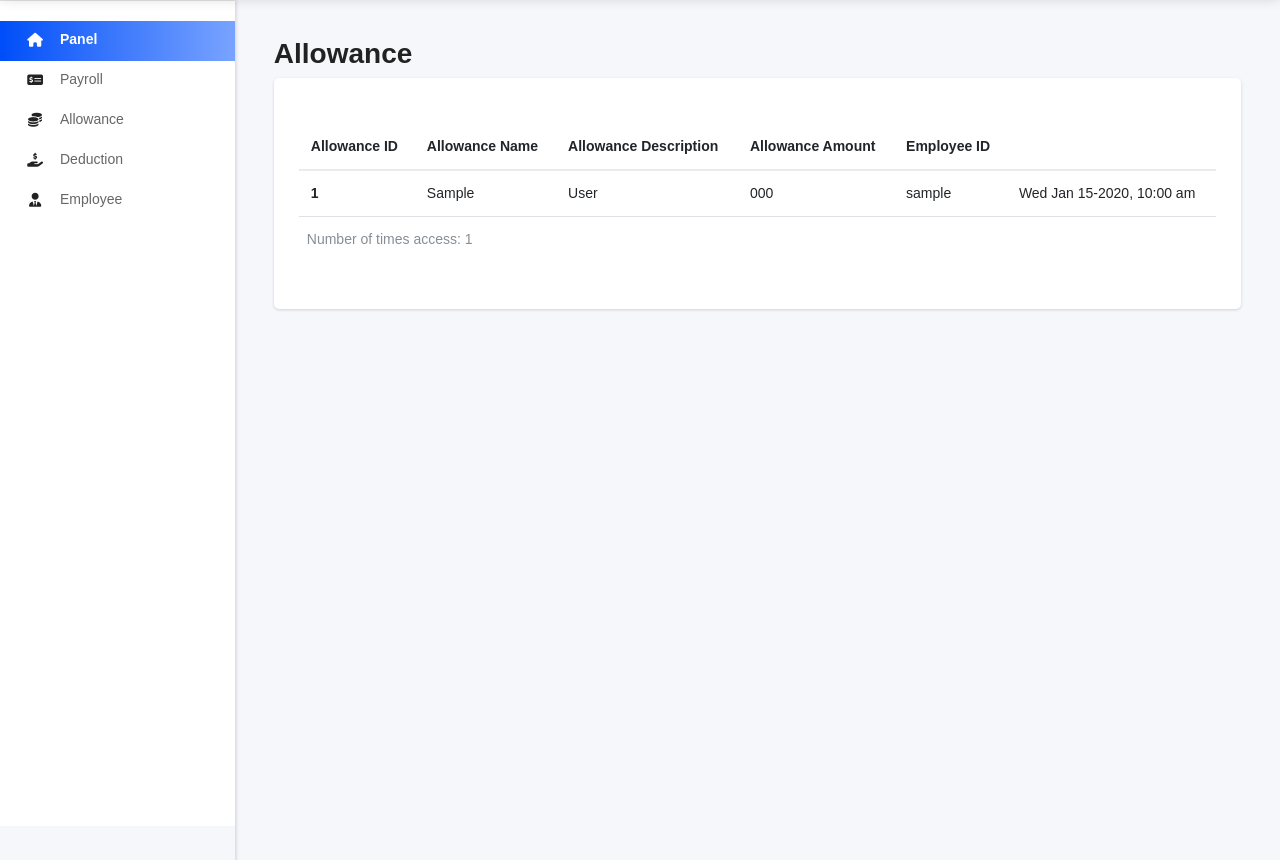
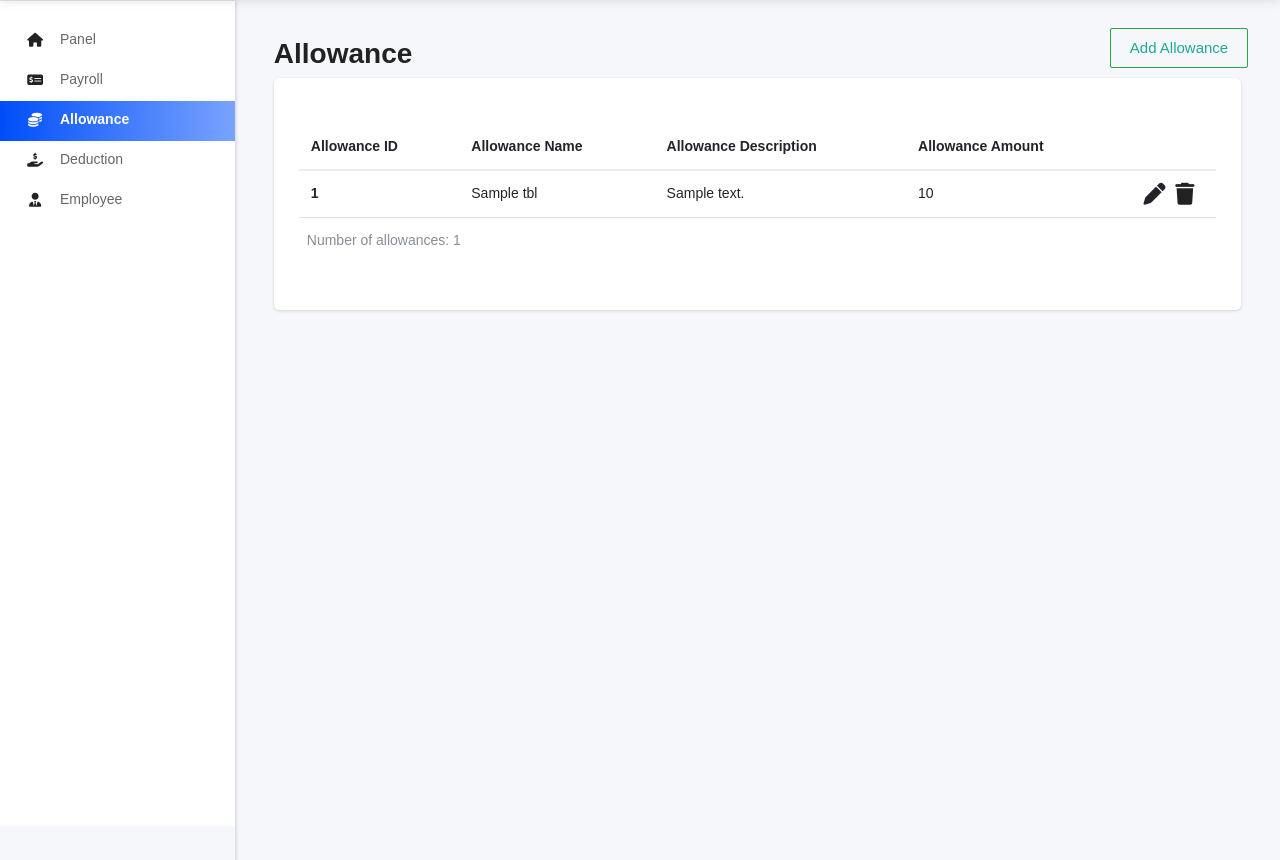
Before and after one commit to denuden/AMK, a PHP site: page /admin-allowance-manage.php in a window 1280 px wide. Shown: the part 56-916 px from the top of the page. Run offline with PHP 8.4, Linux system fonts and the light colour scheme; the visitor is signed in with stand-in values (Sample User, id 1); tables that the repository leaves empty or names only in its code hold one stand-in row (values such as "Sample post"); some libraries are stand-ins or nearby versions.

Commit message:
added allowance add-edit

```diff
--- a/admin-allowance-manage.php
+++ b/admin-allowance-manage.php
@@ -9,7 +9,7 @@
 ?>
 
     <!-- Custom styles for this template -->
-    <link href="css/admin-panel.css" rel="stylesheet">
+    <link href="css/admin-employee-manage.css" rel="stylesheet">
 
 
     <title>AMK Digital Payroll System </title>
@@ -43,6 +43,8 @@
                             <div class="main-body">
                                 <div class="page-wrapper">
                                 <h3 class="me-4">Allowance</h3>
+                                <button type="button" data-bs-toggle="modal" data-bs-target="#staticBackdrop"
+                      class="btn btn-outline-success" id="addAllowance" style="position: absolute; margin-top: -50px;  margin-left: 80%;" >Add Allowance</button>
                                     <div class="page-body">
                                       <div class="row">
 
@@ -63,7 +65,8 @@
                     <th scope="col">Allowance Name</th>
                     <th scope="col">Allowance Description</th>
                     <th scope="col">Allowance Amount</th>
-                    <th scope="col">Employee ID</th>
+                    <th scope="col"></th>
+
                 </tr>
             </thead>
             <tbody>
@@ -71,15 +74,9 @@
                 <?php
               require_once "php/config/config.php";
               $sql ="SELECT
-              e.firstname as firstname,
-              e.lastname as lastname,
-              e.phone as phone,
-              e.emp_username as username,
-              a.date_accessed as date,
-              a.employee_id
-              FROM access_history_tbl a
-              LEFT JOIN employee_tbl e on a.employee_id = e.id
-               ORDER BY date DESC";
+              *
+              FROM allowance_tbl
+               ORDER BY id DESC";
 
               $query = $dbh -> query($sql);
               $results=$query->fetchAll(PDO::FETCH_ASSOC);
@@ -89,27 +86,76 @@
                 foreach ($results as $item) {
            ?>
                 <tr>
-                    <th scope="row"><?php echo htmlspecialchars($item['employee_id'])?></th>
-                    <td><?php echo htmlspecialchars($item['firstname'])?></td>
-                    <td><?php echo htmlspecialchars($item['lastname'])?></td>
-                    <td><?php echo htmlspecialchars($item['phone'])?></td>
-                    <td><?php echo htmlspecialchars($item['username'])?></td>
+                    <th scope="row"><?php echo htmlspecialchars($item['id'])?></th>
+                    <td><?php echo htmlspecialchars($item['name'])?></td>
+                    <td><?php echo htmlspecialchars($item['description'])?></td>
+                    <td><?php echo htmlspecialchars($item['amount'])?></td>
                     <td>
-                    <?php
-                      $date = date_create(htmlspecialchars($item['date']));
-                      $formattedDate = date_format($date, 'D M j-Y, g:i a');
-                      echo $formattedDate;
-                    ?>
-                </td>
+                        <div class="d-flex justify-content-evenly w-100">
+                            <i class="fa-solid fa-pen edit pointer"
+                             data-bs-toggle="modal" data-bs-target="#staticBackdrop"
+                             data-id = "<?php echo htmlspecialchars($item['id'])?>"
+                             style="font-size: 22px;"></i>
+                            <a class="fa-solid fa-trash delete pointer" style="font-size: 22px;"
+                            href=""></a>
+                        </div>
+                    </td>
                 </tr>
                 <?php
                 }
             }
             ?>
             </tbody>
-            <caption class="ps-2">Number of times access: <?php echo $rowcount; ?></caption>
+            <caption class="ps-2">Number of allowances: <?php echo $rowcount; ?></caption>
         </table>
     </div>
+
+
+
+
+
+<!-- Modal -->
+<div class="modal fade" id="staticBackdrop" data-bs-backdrop="static" data-bs-keyboard="false" tabindex="-1" aria-labelledby="staticBackdropLabel" aria-hidden="true">
+        <div class="modal-dialog">
+            <div class="modal-content">
+                <div class="modal-header">
+                    <h5 class="modal-title" id="exampleModalLabel">Allowance Details</h5>
+                    <button type="button" class="btn-close close" data-bs-dismiss="modal" aria-label="Close"></button>
+                </div>
+                <div class="modal-body">
+
+                    <div class="input-group mb-3">
+                        <input type="text" class="form-control name" placeholder="Name" aria-label="Name"
+                            aria-describedby="basic-addon1">
+                    </div>
+
+                    <div class="input-group mb-3">
+                        <span class="input-group-text">Description</span>
+                        <textarea class="form-control description" aria-label="Description"></textarea>
+                    </div>
+
+                    <div class="input-group mb-3">
+                    <span class="input-group-text" id="basic-addon1">₱</span>
+                        <input type="number" class="form-control amount" id="basic-url" placeholder="Amount" aria-label="Amount" aria-describedby="basic-addon3">
+                    </div>
+
+                    <h5 id="error"></h5>
+
+                </div>
+                <div class="modal-footer">
+                    <button type="button" class="btn btn-secondary close" data-bs-dismiss="modal">Close</button>
+                    <button type="button" class="btn btn-primary" id="add">Add Allowance</button>
+                    <button type="button" class="btn btn-primary" id="update">Update Allowance</button>
+                </div>
+            </div>
+        </div>
+    </div>
+
+
+
+
+
+
 
   </body>
 
@@ -138,4 +184,5 @@
 
   <script src="https://cdnjs.cloudflare.com/ajax/libs/bootstrap/5.2.0-beta1/js/bootstrap.bundle.min.js" integrity="sha512-ndrrR94PW3ckaAvvWrAzRi5JWjF71/Pw7TlSo6judANOFCmz0d+0YE+qIGamRRSnVzSvIyGs4BTtyFMm3MT/cg==" crossorigin="anonymous" referrerpolicy="no-referrer"></script>
   <script src="js/sidebar.js"></script>
+  <script src="js/allowance-manage.js"></script>
   </html>
--- a/index.php
+++ b/index.php
@@ -36,7 +36,7 @@
   <body>
     <!--  SIDE BAR -->
 
-        <?php include_once "php/global/sidebar.php"?>
+    <?php include_once "php/global/sidebar.php"?>
 
         <div class="pcoded-content">
                         <div class="pcoded-inner-content">
--- a/php/global/sidebar.php
+++ b/php/global/sidebar.php
@@ -78,7 +78,7 @@
                                </a>
                            </li>
                            <li class="user-profile header-notification">
-                               <a href="#!">
+                               <a href="#">
 
                                <img src="https://static.vecteezy.com/system/resources/previews/002/275/847/original/male-avatar-profile-icon-of-smiling-caucasian-man-vector.jpg" alt="" width="40" height="40" class="rounded-circle me-2">
                                  <strong>Admin</strong>
@@ -88,7 +88,7 @@
                                <ul class="show-notification profile-notification">
                                    <li>
                                        <a href="php/logout.php">
-                                <li><a class="dropdown-item" href="#" id="printableArea" onclick="printDiv('printableArea')">Key: <?php echo $_SESSION['key'];?></a></li>
+                                <li><a class="dropdown-item" style="padding-top:5px;" id="printableArea"  onclick="printDiv('printableArea')"  href="#" >Key: <?php echo $_SESSION['key'];?></a></li>
                                 <li><a class="dropdown-item" href="#">Profile</a></li>
                                 <li><a class="dropdown-item" href="php/logout">Sign out</a></li>
                                    </a>
@@ -110,12 +110,18 @@
 
                             <div class="pcoded-navigatio-lavel" data-i18n="nav.category.navigation"></div>
                             <ul class="pcoded-item pcoded-left-item">
+
+
+
+                            <?php if ($curPageName == "index.php"){ ?>
                                 <li class="active">
-                                <?php if ($curPageName == "index.php"){ ?>
-                                    <a href="/AMK" class="nav-link active" aria-current="page">
                                     <?php } else { ?>
+                                        <li>
+                                        <?php } ?>
+
+
                                 <a href="/AMK" class="nav-link link-dark" aria-current="page">
-                                            <?php } ?>
+
                                         <span class="pcoded-micon"><i class="fa-solid fa-house"></i><b>D</b></span>
                                         <span class="pcoded-mtext" data-i18n="nav.dash.main">Panel</span>
                                         <span class="pcoded-mcaret"></span>
@@ -125,45 +131,62 @@
                                 </li>
                             </ul>
                             <ul class="pcoded-item pcoded-left-item">
-                            <li>
+
                             <?php if ($curPageName == "admin-payroll-manage.php"){ ?>
-                                      <a href="/AMK/admin-payroll-manage.php" class="nav-link active" aria-current="page">
+                                <li class="active">
                                     <?php } else { ?>
-                                <a href="/AMK/admin-payroll-manage.php" class="nav-link link-dark" aria-current="page">
-                                    <?php } ?>
+                                        <li>
+                                        <?php } ?>
+
+
+                                <a href="/AMK/admin-payroll-manage" class="nav-link link-dark" aria-current="page">
+
                                             <span class="pcoded-micon"><i class="fa-solid fa-money-check-dollar"></i><b>D</b></span>
                                             <span class="pcoded-mtext" data-i18n="nav.dash.main">Payroll</span>
                                             <span class="pcoded-mcaret"></span>
                                         </a>
-                                    <li>
-                                    <?php if ($curPageName == "admin-allowance-manage.php"){ ?>
-                                    <a href="/AMK/admin-allowance-manage.php" class="nav-link active" aria-current="page">
-                                <?php } else { ?>
-                                    <a href="/AMK/admin-allowance-manage.php" class="nav-link link-dark" aria-current="page">
-                                <?php } ?>
+
+
+                            <?php if ($curPageName == "admin-allowance-manage.php"){ ?>
+                                <li class="active">
+                                    <?php } else { ?>
+                                        <li>
+                                        <?php } ?>
+
+                                    <a href="/AMK/admin-allowance-manage" class="nav-link link-dark" aria-current="page">
+
                                             <span class="pcoded-micon"><i class="fa-solid fa-coins"></i><b>D</b></span>
                                             <span class="pcoded-mtext" data-i18n="nav.dash.main"> Allowance</span>
                                             <span class="pcoded-mcaret"></span>
                                         </a>
                                     </li>
-                                    <li>
-                                        <?php if ($curPageName == "admin-deduction-manage.php"){ ?>
-                                        <a href="/AMK/admin-deduction-manage.php" class="nav-link active" aria-current="page">
-                                        <?php } else { ?>
-                                            <a href="/AMK/admin-deduction-manage.php" class="nav-link link-dark" aria-current="page">
+
+
+                                    <?php if ($curPageName == "admin-deduction-manage.php"){ ?>
+                                <li class="active">
+                                    <?php } else { ?>
+                                        <li>
                                         <?php } ?>
+
+                                            <a href="/AMK/admin-deduction-manage" class="nav-link link-dark" aria-current="page">
+
                                             <span class="pcoded-micon"><i class="fa-solid fa-hand-holding-dollar"></i><b>D</b></span>
                                             <span class="pcoded-mtext" data-i18n="nav.dash.main">Deduction</span>
                                             <span class="pcoded-mcaret"></span>
                                         </a>
                                     </li>
 
+
+                                    <?php if ($curPageName == "admin-employee-manage.php"){ ?>
+                                <li class="active">
+                                    <?php } else { ?>
                                         <li>
-                                            <?php if ($curPageName == "admin-employee-manage.php"){ ?>
-                                            <a href="/AMK/admin-employee-manage" class="nav-link active" aria-current="page">
-                                        <?php } else { ?>
+                                        <?php } ?>
+
+
+
                                             <a href="/AMK/admin-employee-manage" class="nav-link link-dark" aria-current="page">
-                                        <?php } ?>
+
 
                                                 <span class="pcoded-micon"><i class="fa-solid fa-user-tie"></i><b>D</b></span>
                                                 <span class="pcoded-mtext" data-i18n="nav.dash.main">Employee</span>
```
Also changed, not shown: js/allowance-manage.js (added, +118 -0 lines), php/add-allowance.php (added, +43 -0 lines), php/list-all-allowance.php (added, +23 -0 lines), php/update-allowance.php (added, +62 -0 lines).
